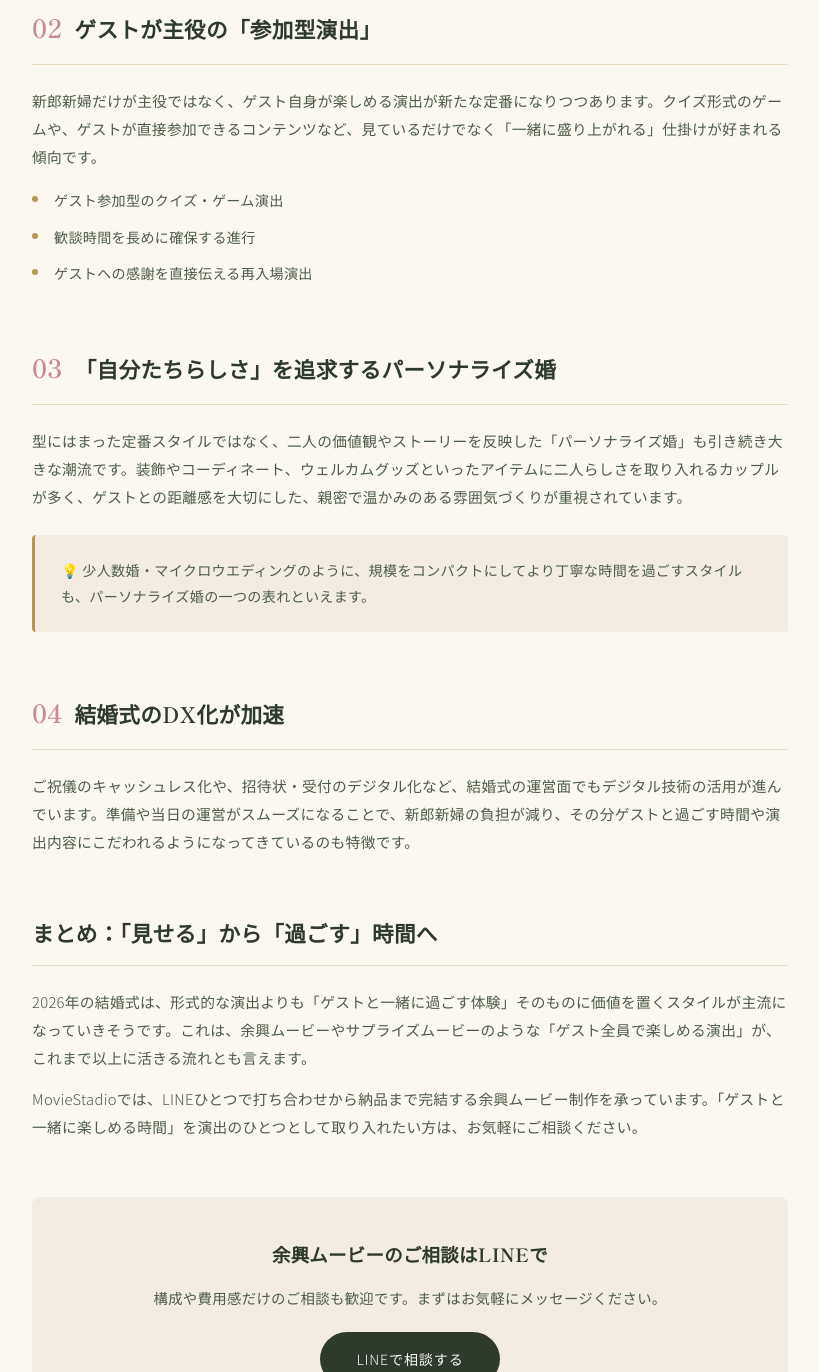
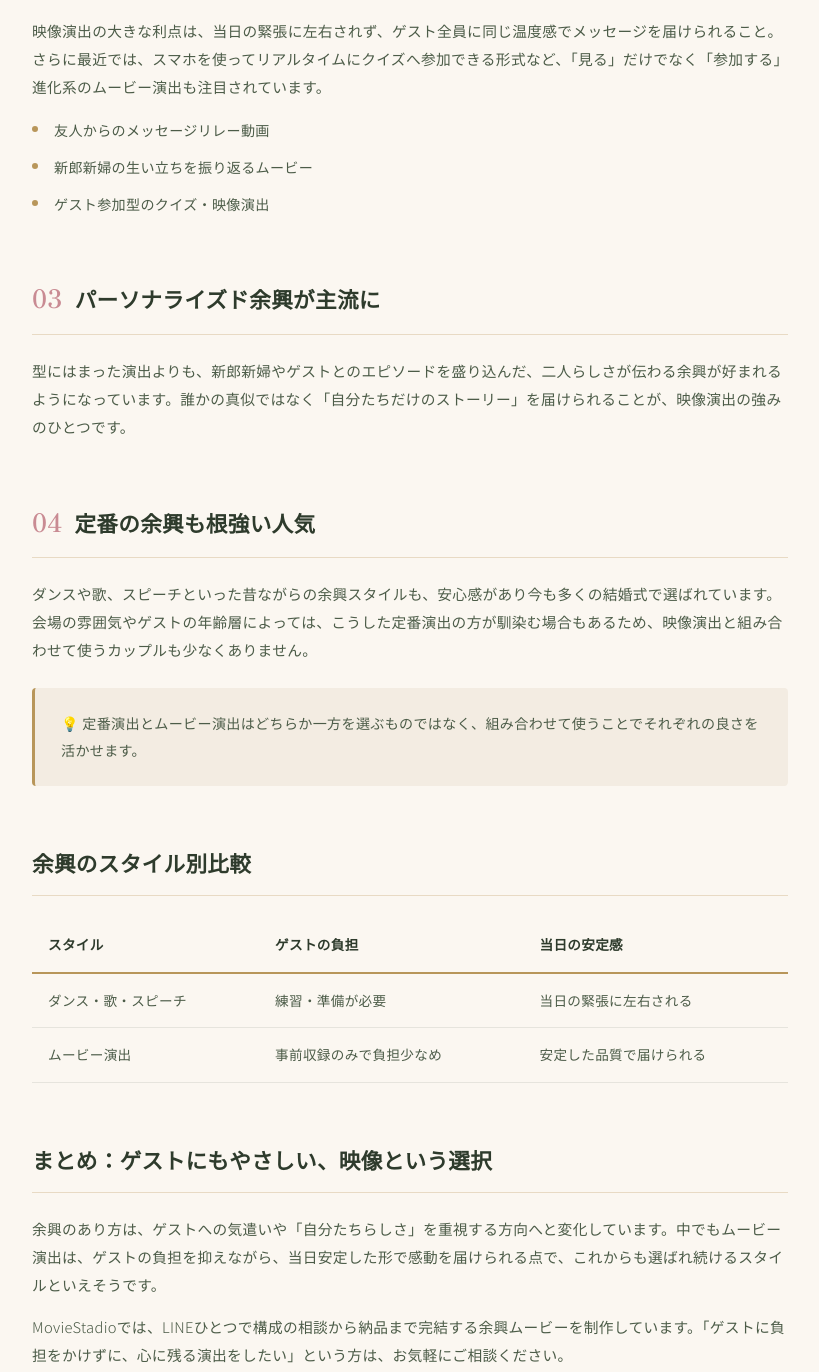
Before and after one commit to lalabella2009/moviestadio, a plain HTML site: page blog-2026-wedding-trend.html in a window 1280 px wide. Shown: the part 911-2283 px from the top of the page, without its empty margins (230-1049 px from the left). Drawn offline with Linux system fonts and the light colour scheme.

Commit message:
Update wedding trend blog for 2026

```diff
--- a/blog-2026-wedding-trend.html
+++ b/blog-2026-wedding-trend.html
@@ -3,16 +3,16 @@
 <head>
 <meta charset="UTF-8">
 <meta name="viewport" content="width=device-width, initial-scale=1.0">
-<title>2026年の結婚式トレンド4選｜ゲストと過ごす時間を大切にする時代へ | MovieStadio</title>
-<meta name="description" content="2026年の結婚式トレンドを解説。披露宴からウエディングパーティへ、ゲスト参加型演出、パーソナライズ婚など、最新の結婚式スタイルをMovieStadioがまとめました。">
-<link rel="canonical" href="https://moviestadio.example.com/blog-2026-wedding-trend.html">
+<title>結婚式の余興トレンド最新まとめ｜ムービー演出が選ばれる理由 | MovieStadio</title>
+<meta name="description" content="結婚式の余興トレンドを解説。「頼まない」選択肢の増加、参加型演出、パーソナライズド余興など、最新の傾向とムービー演出が選ばれる理由をMovieStadioがまとめました。">
+<link rel="canonical" href="https://moviestadio.pages.dev/blog-yokyou-trend.html">
 
 <!-- OGP -->
 <meta property="og:type" content="article">
 <meta property="og:site_name" content="MovieStadio">
-<meta property="og:title" content="2026年の結婚式トレンド4選｜ゲストと過ごす時間を大切にする時代へ">
-<meta property="og:description" content="披露宴からウエディングパーティへ、ゲスト参加型演出、パーソナライズ婚など、2026年の最新結婚式トレンドをまとめました。">
-<meta property="og:url" content="https://moviestadio.example.com/blog-2026-wedding-trend.html">
+<meta property="og:title" content="結婚式の余興トレンド最新まとめ｜ムービー演出が選ばれる理由">
+<meta property="og:description" content="「頼まない」選択肢の増加、参加型演出、パーソナライズド余興など、結婚式の余興の最新トレンドをまとめました。">
+<meta property="og:url" content="https://moviestadio.pages.dev/blog-yokyou-trend.html">
 <meta property="og:locale" content="ja_JP">
 
 <link rel="preconnect" href="https://fonts.googleapis.com">
@@ -143,6 +143,25 @@
   }
   .note-box p { color: var(--forest-soft); font-size: 0.88rem; margin: 0; }
 
+  .compare-table {
+    width: 100%;
+    border-collapse: collapse;
+    margin-top: 20px;
+    font-size: 0.85rem;
+  }
+  .compare-table th, .compare-table td {
+    padding: 14px 16px;
+    text-align: left;
+    border-bottom: 1px solid rgba(46,59,44,0.1);
+    color: var(--forest-soft);
+  }
+  .compare-table th {
+    font-family: 'Shippori Mincho', serif;
+    color: var(--forest);
+    font-weight: 600;
+    border-bottom: 2px solid var(--gold);
+  }
+
   .line-cta-box {
     text-align: center;
     padding: 40px 30px;
@@ -197,47 +216,67 @@
 <div class="wrap">
   <div class="page-eyebrow">WEDDING COLUMN</div>
   <div class="post-date">2026.07 更新</div>
-  <h1 class="serif">2026年の結婚式トレンド4選<br>―ゲストと過ごす時間を大切にする時代へ</h1>
+  <h1 class="serif">結婚式の余興トレンド最新まとめ<br>―ムービー演出が選ばれる理由</h1>
 
   <div class="lead">
-    結婚式のスタイルは年々変化しています。2026年は特に「新郎新婦を見せる場」から「ゲストと一緒に過ごす場」へと、結婚式そのものの意味合いが大きくシフトする年になりそうです。今回は、最新の調査データやウエディング業界の発信をもとに、2026年に押さえておきたい4つのトレンドをご紹介します。
+    「余興、どうしよう」は結婚式準備の中でも悩みどころのひとつ。近年は余興のあり方そのものが多様化していて、定番のダンスや歌に加えて、ゲストの負担を減らす選択や、参加型・映像を使った新しい演出も広がっています。今回は、最新の傾向とあわせて、ムービー演出がなぜ選ばれるのかをご紹介します。
   </div>
 
   <article>
 
     <section>
-      <h2><span class="num">01</span>披露宴から「ウエディングパーティ」へ</h2>
-      <p>これまでの結婚式は、新郎新婦をゲストにお披露目する「披露宴」というスタイルが主流でした。しかし近年は、ゲストと自然体で楽しむ「ウエディングパーティ」形式を選ぶカップルが増えています。</p>
-      <p>父親と歩くバージンロードや花嫁の手紙といった定番の演出も、実施率は以前より下がる傾向にあり、儀式的な進行よりも「ゲストと過ごす時間」そのものに価値が置かれるようになってきました。お色直しをせず、歓談や写真撮影の時間を長く取るスタイルも人気です。</p>
+      <h2><span class="num">01</span>「余興を頼まない」選択肢の広がり</h2>
+      <p>友人や同僚に余興をお願いすると、練習や準備の負担をかけてしまうことが気になる、という声から、あえて余興を依頼しない結婚式も増えています。その代わりに、ゲストに準備の負担をかけずに感動を届けられる演出として、映像を使った余興が選ばれる傾向が強まっています。</p>
     </section>
 
     <section>
-      <h2><span class="num">02</span>ゲストが主役の「参加型演出」</h2>
-      <p>新郎新婦だけが主役ではなく、ゲスト自身が楽しめる演出が新たな定番になりつつあります。クイズ形式のゲームや、ゲストが直接参加できるコンテンツなど、見ているだけでなく「一緒に盛り上がれる」仕掛けが好まれる傾向です。</p>
+      <h2><span class="num">02</span>見るだけじゃない、参加型のムービー演出</h2>
+      <p>映像演出の大きな利点は、当日の緊張に左右されず、ゲスト全員に同じ温度感でメッセージを届けられること。さらに最近では、スマホを使ってリアルタイムにクイズへ参加できる形式など、「見る」だけでなく「参加する」進化系のムービー演出も注目されています。</p>
       <ul class="point-list">
-        <li>ゲスト参加型のクイズ・ゲーム演出</li>
-        <li>歓談時間を長めに確保する進行</li>
-        <li>ゲストへの感謝を直接伝える再入場演出</li>
+        <li>友人からのメッセージリレー動画</li>
+        <li>新郎新婦の生い立ちを振り返るムービー</li>
+        <li>ゲスト参加型のクイズ・映像演出</li>
       </ul>
     </section>
 
     <section>
-      <h2><span class="num">03</span>「自分たちらしさ」を追求するパーソナライズ婚</h2>
-      <p>型にはまった定番スタイルではなく、二人の価値観やストーリーを反映した「パーソナライズ婚」も引き続き大きな潮流です。装飾やコーディネート、ウェルカムグッズといったアイテムに二人らしさを取り入れるカップルが多く、ゲストとの距離感を大切にした、親密で温かみのある雰囲気づくりが重視されています。</p>
+      <h2><span class="num">03</span>パーソナライズド余興が主流に</h2>
+      <p>型にはまった演出よりも、新郎新婦やゲストとのエピソードを盛り込んだ、二人らしさが伝わる余興が好まれるようになっています。誰かの真似ではなく「自分たちだけのストーリー」を届けられることが、映像演出の強みのひとつです。</p>
+    </section>
+
+    <section>
+      <h2><span class="num">04</span>定番の余興も根強い人気</h2>
+      <p>ダンスや歌、スピーチといった昔ながらの余興スタイルも、安心感があり今も多くの結婚式で選ばれています。会場の雰囲気やゲストの年齢層によっては、こうした定番演出の方が馴染む場合もあるため、映像演出と組み合わせて使うカップルも少なくありません。</p>
       <div class="note-box">
-        <p>💡 少人数婚・マイクロウエディングのように、規模をコンパクトにしてより丁寧な時間を過ごすスタイルも、パーソナライズ婚の一つの表れといえます。</p>
+        <p>💡 定番演出とムービー演出はどちらか一方を選ぶものではなく、組み合わせて使うことでそれぞれの良さを活かせます。</p>
       </div>
     </section>
 
     <section>
-      <h2><span class="num">04</span>結婚式のDX化が加速</h2>
-      <p>ご祝儀のキャッシュレス化や、招待状・受付のデジタル化など、結婚式の運営面でもデジタル技術の活用が進んでいます。準備や当日の運営がスムーズになることで、新郎新婦の負担が減り、その分ゲストと過ごす時間や演出内容にこだわれるようになってきているのも特徴です。</p>
+      <h2>余興のスタイル別比較</h2>
+      <table class="compare-table">
+        <tr>
+          <th>スタイル</th>
+          <th>ゲストの負担</th>
+          <th>当日の安定感</th>
+        </tr>
+        <tr>
+          <td>ダンス・歌・スピーチ</td>
+          <td>練習・準備が必要</td>
+          <td>当日の緊張に左右される</td>
+        </tr>
+        <tr>
+          <td>ムービー演出</td>
+          <td>事前収録のみで負担少なめ</td>
+          <td>安定した品質で届けられる</td>
+        </tr>
+      </table>
     </section>
 
     <section>
-      <h2>まとめ：「見せる」から「過ごす」時間へ</h2>
-      <p>2026年の結婚式は、形式的な演出よりも「ゲストと一緒に過ごす体験」そのものに価値を置くスタイルが主流になっていきそうです。これは、余興ムービーやサプライズムービーのような「ゲスト全員で楽しめる演出」が、これまで以上に活きる流れとも言えます。</p>
-      <p>MovieStadioでは、LINEひとつで打ち合わせから納品まで完結する余興ムービー制作を承っています。「ゲストと一緒に楽しめる時間」を演出のひとつとして取り入れたい方は、お気軽にご相談ください。</p>
+      <h2>まとめ：ゲストにもやさしい、映像という選択</h2>
+      <p>余興のあり方は、ゲストへの気遣いや「自分たちらしさ」を重視する方向へと変化しています。中でもムービー演出は、ゲストの負担を抑えながら、当日安定した形で感動を届けられる点で、これからも選ばれ続けるスタイルといえそうです。</p>
+      <p>MovieStadioでは、LINEひとつで構成の相談から納品まで完結する余興ムービーを制作しています。「ゲストに負担をかけずに、心に残る演出をしたい」という方は、お気軽にご相談ください。</p>
     </section>
 
   </article>
@@ -253,5 +292,6 @@
   © MovieStadio — 心をつなぐ余興ムービー
 </footer>
 
+<!-- Cloudflare Web Analytics --><script type='module' src='https://static.cloudflareinsights.com/beacon.min.js' data-cf-beacon='{"token": "868349dbf77044d69d6995701b7b043b"}'></script><!-- End Cloudflare Web Analytics -->
 </body>
 </html>
```
